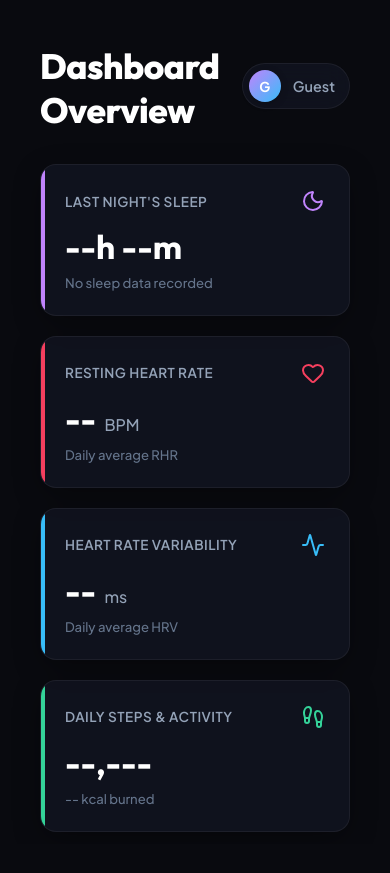
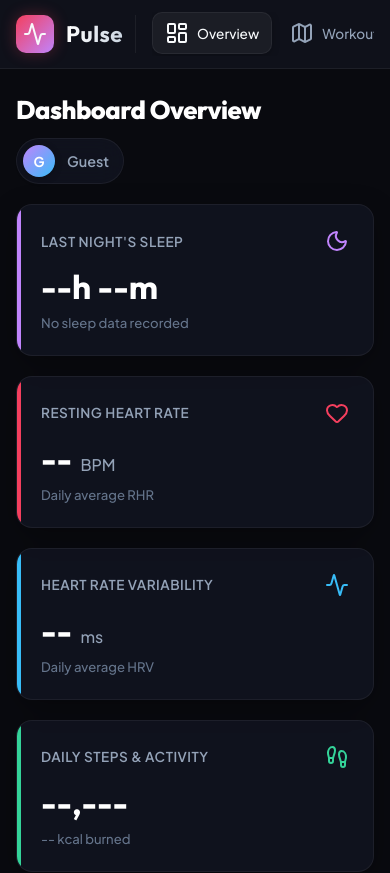
Before and after one commit to Jleagle/pulse, a plain HTML site: page web/index.html in a window 390 px wide. Shown: the top 873 px of the page. Before the commit the page ends 844 px from the top, so only its background shows below. Drawn offline with nearby package versions, Linux system fonts and the light colour scheme; no server answers.

Commit message:
Add responsive horizontal navigation bar on mobile and tablet screens (#13)

```diff
--- a/web/index.css
+++ b/web/index.css
@@ -817,9 +817,53 @@ body {
 @media (max-width: 1024px) {
     .app-container {
         grid-template-columns: 1fr;
+        grid-template-rows: auto 1fr;
     }
     .sidebar {
-        display: none; /* simple hidden for mobile details for self host focus */
+        height: auto;
+        padding: 12px 16px;
+        border-right: none;
+        border-bottom: 1px solid var(--border-color);
+        flex-direction: row;
+        align-items: center;
+        gap: 16px;
+        overflow-x: auto;
+    }
+    .logo-area {
+        padding: 0 12px 0 0;
+        border-bottom: none;
+        border-right: 1px solid var(--border-color);
+        flex-shrink: 0;
+    }
+    .sidebar-nav {
+        flex-direction: row;
+        margin-top: 0;
+        gap: 6px;
+        overflow-x: auto;
+        padding-bottom: 2px;
+    }
+    .nav-item {
+        width: auto;
+        white-space: nowrap;
+        padding: 8px 12px;
+        font-size: 0.85rem;
+        gap: 8px;
+        flex-shrink: 0;
+    }
+    .sidebar-footer {
+        display: none;
+    }
+    .main-content {
+        height: auto;
+        padding: 20px 16px;
+        gap: 20px;
+    }
+    .top-header {
+        flex-wrap: wrap;
+        gap: 12px;
+    }
+    .header-title h1 {
+        font-size: 1.6rem;
     }
     .settings-grid {
         grid-template-columns: 1fr;
```
